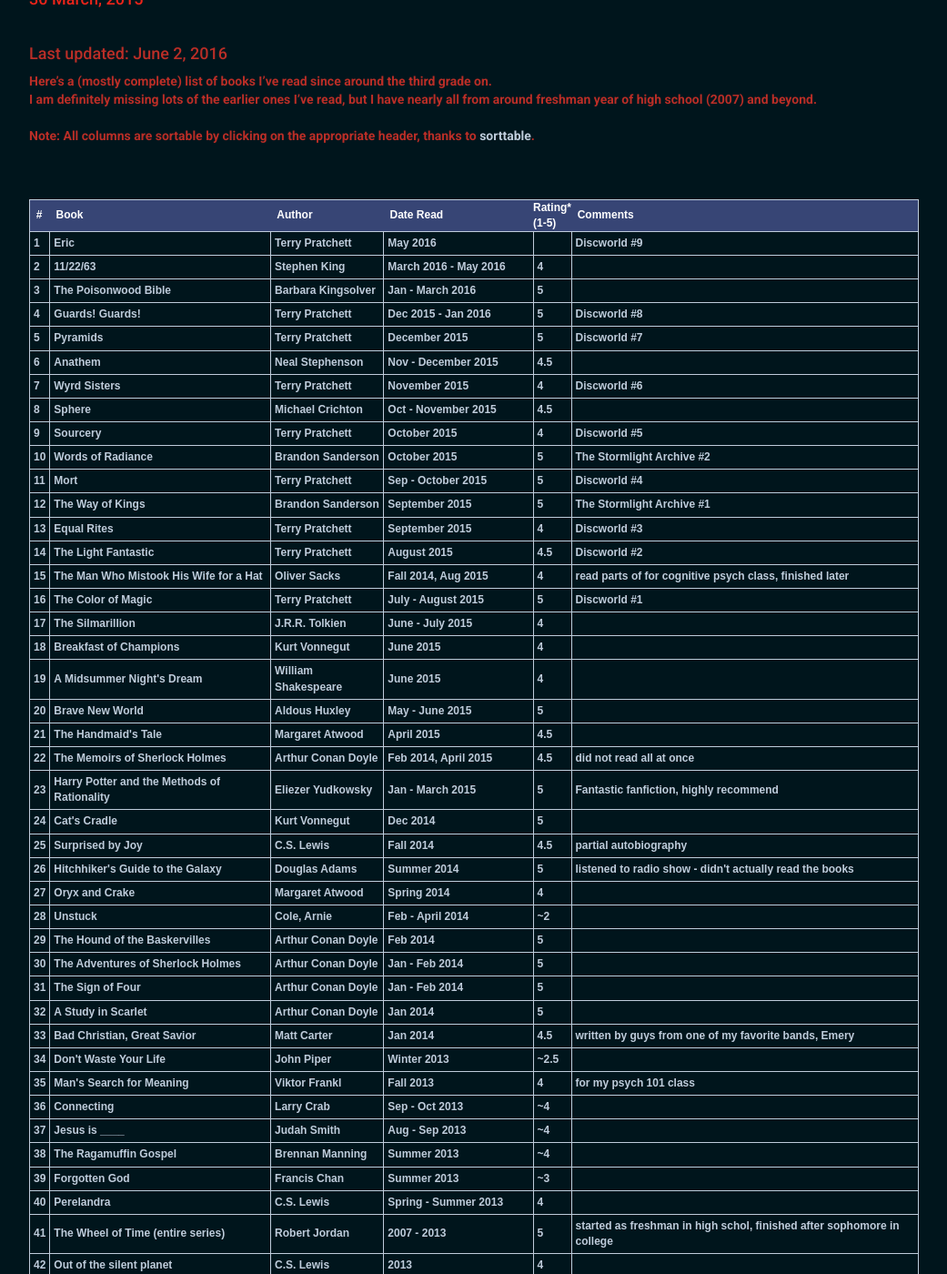
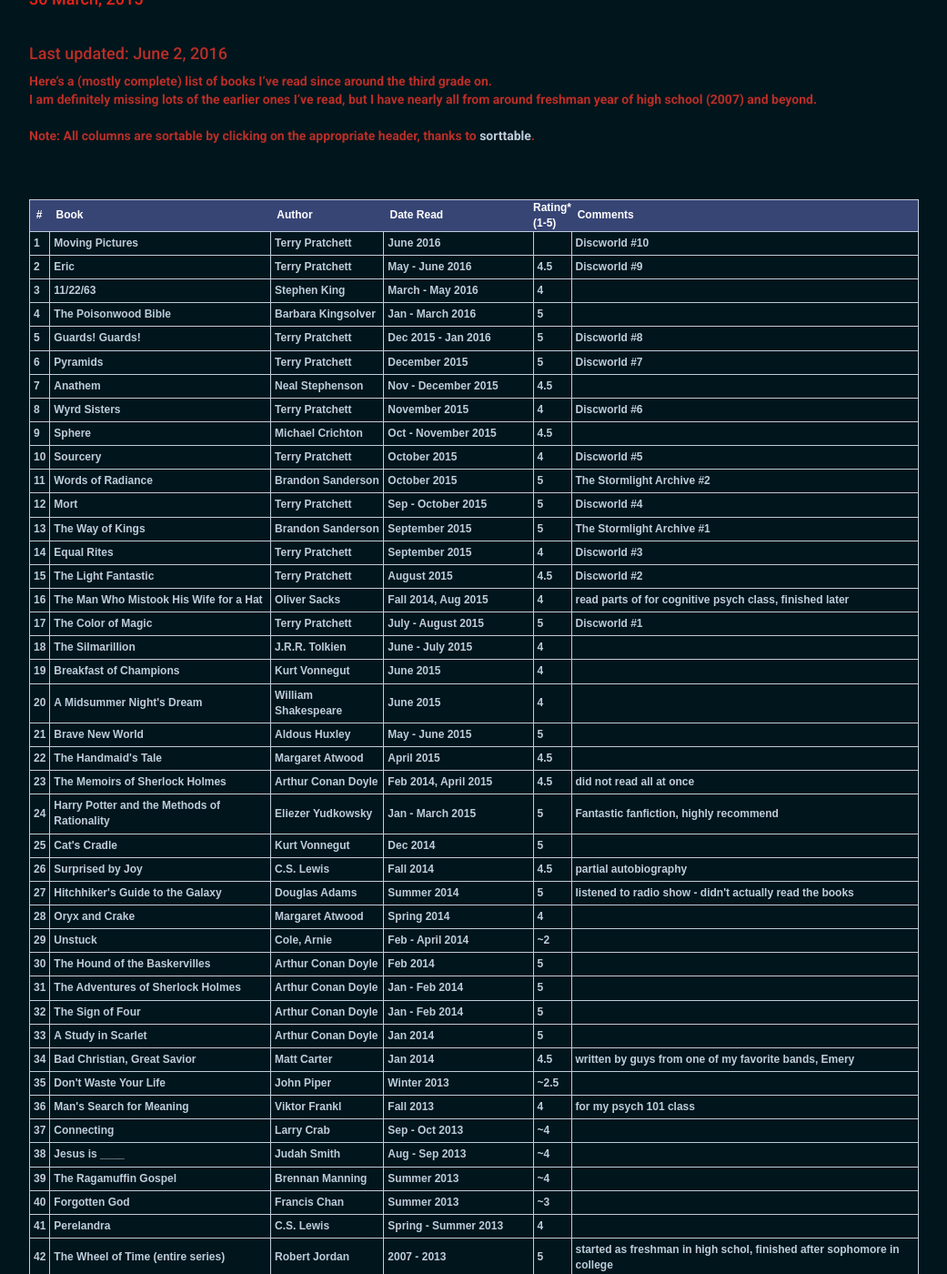
Before and after one commit to JeffSolo/jeffsolo.github.com, a Jekyll site: the page built from _posts/2015-03-30-books.md, in a window 1280 px wide and 1400 px high, scrolled down 219 px. Shown: the whole window at 91% size, without its empty margins (119-1160 px from the left). Built offline with Jekyll 4.4.1, drawn with Linux system fonts in a browser that asks for light colours; nearby versions of some CDN libraries; some of the changed text lies outside the part shown.

Commit message:
updated books

```diff
--- a/_includes/books.html
+++ b/_includes/books.html
@@ -19,8 +19,9 @@
 }
 </style><table class="tableizer-table sortable">
 <tr class="tableizer-firstrow fingerpointer"><th>&nbsp;&nbsp;#</th><th>&nbsp;&nbsp;Book</th><th>&nbsp;&nbsp;Author</th><th>&nbsp;&nbsp;Date Read</th><th>Rating* <br>(1-5)</th><th>&nbsp;&nbsp;Comments</th></tr>
-<tr><td>Eric</td><td>Terry Pratchett</td><td sorttable_customkey="-18">May 2016</td><td></td><td>Discworld #9</td></tr>
-<tr><td>11/22/63</td><td>Stephen King</td><td sorttable_customkey="-17">March 2016 - May 2016</td><td>4</td><td></td></tr>
+<tr><td>Moving Pictures</td><td>Terry Pratchett</td><td sorttable_customkey="-19">June 2016</td><td></td><td>Discworld #10</td></tr>
+<tr><td>Eric</td><td>Terry Pratchett</td><td sorttable_customkey="-18">May - June 2016</td><td>4.5</td><td>Discworld #9</td></tr>
+<tr><td>11/22/63</td><td>Stephen King</td><td sorttable_customkey="-17">March - May 2016</td><td>4</td><td></td></tr>
 <tr><td>The Poisonwood Bible</td><td>Barbara Kingsolver</td><td sorttable_customkey="-17">Jan - March 2016</td><td>5</td><td></td></tr>
 <tr><td>Guards! Guards!</td><td>Terry Pratchett</td><td sorttable_customkey="-17">Dec 2015 - Jan 2016</td><td>5</td><td>Discworld #8</td></tr>
 <tr><td>Pyramids</td><td>Terry Pratchett</td><td sorttable_customkey="-16">December 2015</td><td>5</td><td>Discworld #7</td></tr>
```
Also changed, not shown: 1 other file.
